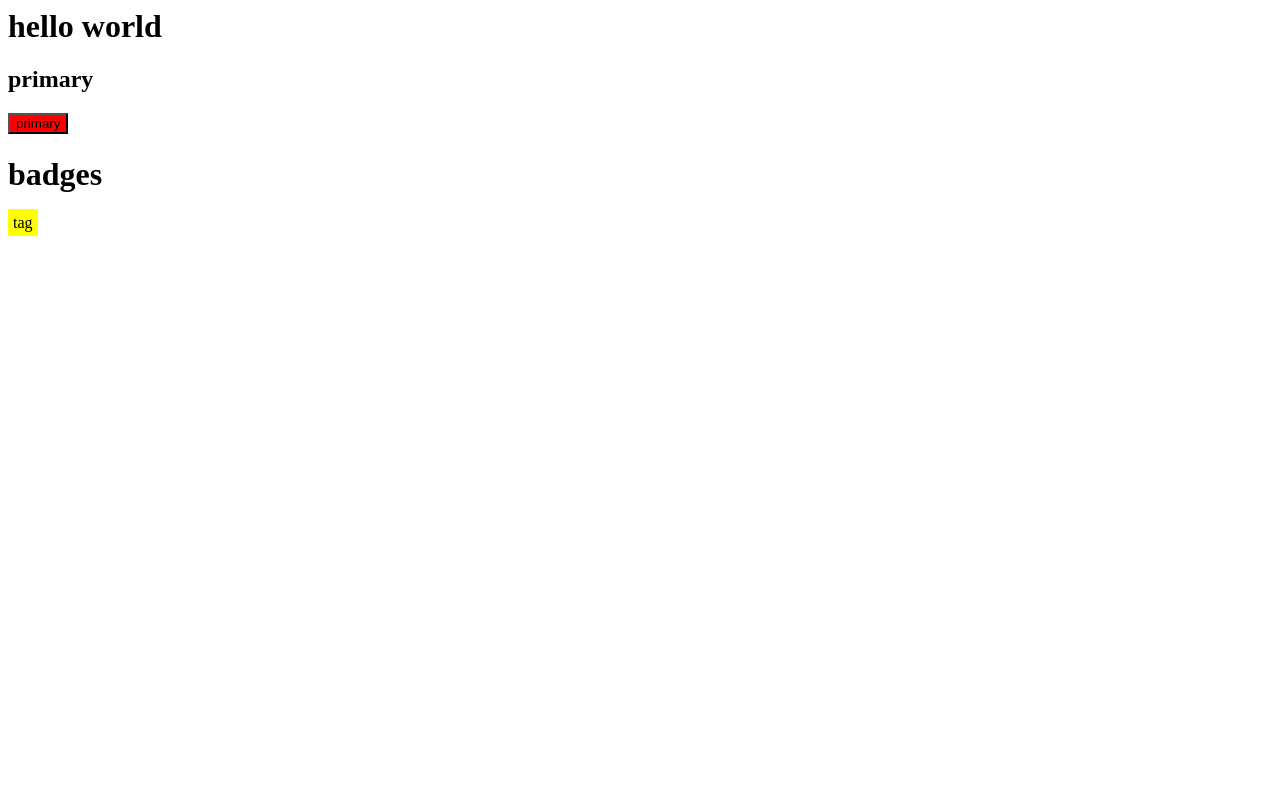
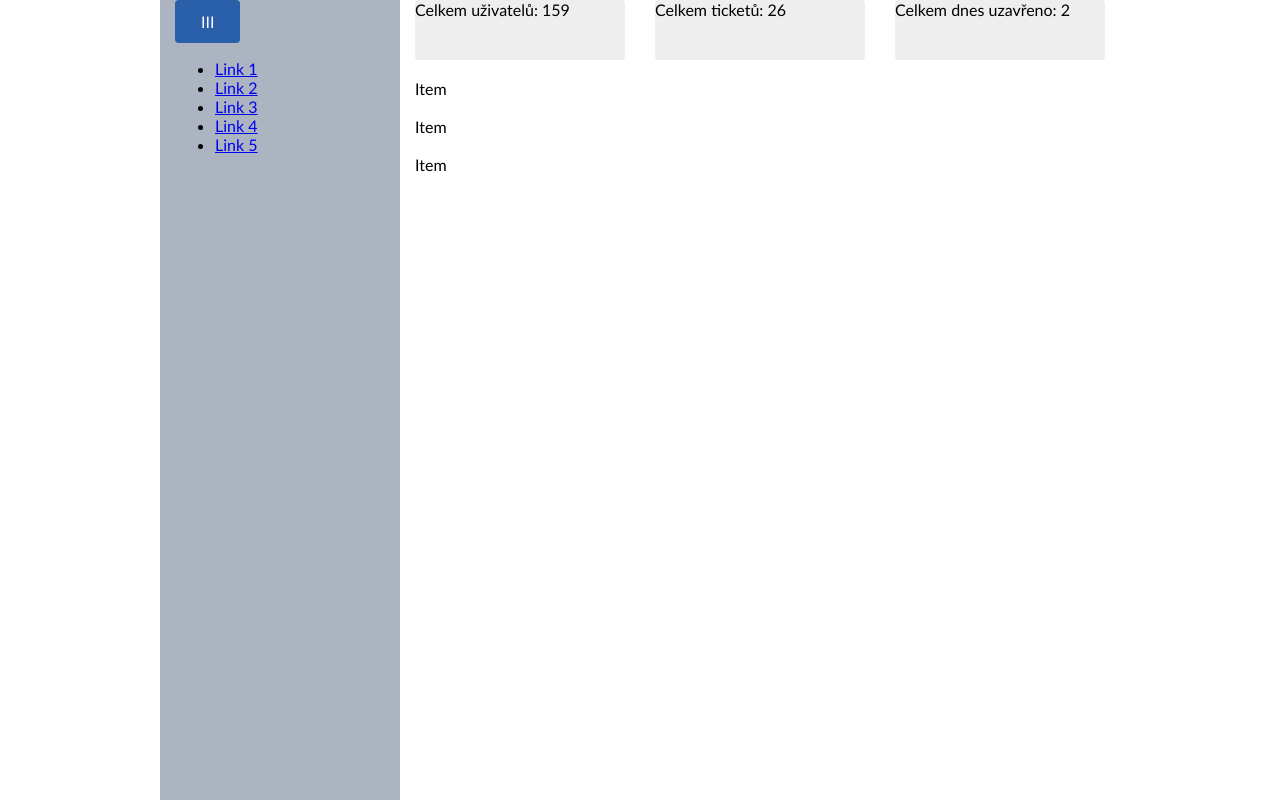
Before and after one commit to Kuba129cz/Cestovni_kancelar, a PHP site: page / in a window 1280 px wide. Run offline with PHP 8.4, Linux system fonts and the light colour scheme; style sheets or scripts are compiled from the project's sources.

Commit message:
presna kopie pacesova projektu

```diff
--- a/app/scss/base/_reset.scss
+++ b/app/scss/base/_reset.scss
@@ -1,15 +1,13 @@
-html{
-    box-sizing: border-box;
+html {
+  box-sizing: border-box;
 }
 
-/*vsechny elementy zdedi vlastnost*/
-*,
-*::before,
-*::after{
-    box-sizing: inherit;
+body {
+	margin: 0;
 }
 
-body
-{
-    margin: 0;
+*,
+*:before,
+*:after {
+  box-sizing: inherit;
 }
--- a/app/scss/base/_typography.scss
+++ b/app/scss/base/_typography.scss
@@ -1,9 +1,8 @@
-html
-{
-    font-size: 62.5%; /*trojclenka 1.6rem = 1 -> 1=16px*/
+html {
+	font-size: 62.5%;
 }
 
-body{
-    font-size: 1.6rem;
-    font-family: $font-family-base;
+body {
+	font-size: 1.6rem;
+	font-family: $font-family-base;
 }
--- a/app/scss/components/_button.scss
+++ b/app/scss/components/_button.scss
@@ -1,9 +1,10 @@
 .btn {
 	display: inline-block;
 	padding: 1.2rem 2.6rem;
-    background-color: #000;
+	background-color: #a7a7a7;
 	color: #fff;
 	text-decoration: none;
+	border-radius: $border-radius;
 
 	&--primary {
 		background-color: $color-primary;
--- a/app/scss/layout/_aside.scss
+++ b/app/scss/layout/_aside.scss
@@ -1,5 +1,11 @@
-aside
-{
-    border-right: 1px solid $color-light;
-    height: 100vh;
+.aside {
+	border-right: 1px solid $color-light;
+	background-color: $color-light;
+	// TODO: Remove this
+	height: 100vh;
+	// / TODO: Remove this
+
+	&--close {
+		flex-basis: 0;
+	}
 }
--- a/app/scss/layout/_grid.scss
+++ b/app/scss/layout/_grid.scss
@@ -1,35 +1,28 @@
-.container
-{
-    max-width: 96rem;/*960px*/
-    background-color: aqua;
+.container {
+	max-width: 96rem;
 	margin-left: auto;
 	margin-right: auto;
-    padding-left: 1.5rem;/*15px*/
+	padding-left: 1.5rem;
 	padding-right: 1.5rem;
 }
 
-.row
-{
+.row {
 	display: flex;
 	flex-wrap: wrap;
 	margin-left: -1.5rem;
 	margin-right: -1.5rem;
 }
 
-/*pro vsechny class obsahujici col-*/
-[class*="col-"]
-{
+[class*="col-"] {
+	padding-right: 1.5rem;
 	padding-left: 1.5rem;
-    padding-right: 1.5rem;
-    flex: 0 0 100;
+	flex: 0 0 100%;
 }
 
-/*for cyklus generujici sloupce s grow:0 shrink:0 sirka:i/12*/
-@for $i from 1 through 12{
-    .col-#{$i}{
-        @media (min-width: 768px)
-        {
-            flex: 0 0 percentage($i/12);
+@for $i from 1 through 12 {
+	.col-#{$i} {
+		@media (min-width: 768px) {
+			flex: 0 0 percentage(calc($i / 12));
 		}
 	}
 }
--- a/app/scss/style.scss
+++ b/app/scss/style.scss
@@ -2,10 +2,8 @@
 
 @import 'base/reset';
 @import 'base/typography';
+
 @import 'layout/grid';
 @import 'layout/aside';
+
 @import 'components/button';
-
-body {
-  background: red;
-}
--- a/app/scss/utils/_variables.scss
+++ b/app/scss/utils/_variables.scss
@@ -1,4 +1,6 @@
-$font-family-base: Arial, Helvetica, sans-serif;
+$font-family-base: Calibri, sans-serif;
 
-$color-primary: lime;
-$color-light: rgb(139, 236, 139);
+$color-primary: #2a5faa;
+$color-light: #abb4c0;
+
+$border-radius: 0.4rem;
--- a/index.html
+++ b/index.html
@@ -1,29 +1,62 @@
-<html>
-    <head>
-<style>
-    .btn{
-        background-color: lime;
-        color: black;
-    }
-    .btn--primary{
-        background-color: red;
-    }
-
-    .badge{
-        background-color: yellow;
-        padding: 5px;
-        color: black;
-    }
-
-</style>
-    </head>
-    <body>
-        <h1>hello world</h1>
-        <h2>primary</h2>
-        <button class="btn btn--primary">primary</button>
-
-    <br/>
-    <h1>badges</h1>
-    <span class="badge">tag</span>
-    </body>
+<!DOCTYPE html>
+<html lang="en">
+<head>
+	<meta charset="UTF-8">
+	<meta name="viewport" content="width=device-width, initial-scale=1.0">
+	<title>Document</title>
+	<link rel="stylesheet" href="dist/style.css">
+</head>
+<body x-data="{ open: false }">
+	<div class="container">
+		<div class="row">
+			<aside class="aside col-3" x-bind:class="{ 'aside--close': open }">
+				<a href="#" class="btn btn--primary" @click="open = !open">III</a>
+				<ul>
+					<li><a href="#">Link 1</a></li>
+					<li><a href="#">Link 2</a></li>
+					<li><a href="#">Link 3</a></li>
+					<li><a href="#">Link 4</a></li>
+					<li><a href="#">Link 5</a></li>
+				</ul>
+			</aside>
+			<main class="col-9">
+				<div class="row">
+					<div class="col-4">
+						<div style="height: 60px; background-color: #EEE; border-radius: 0.4rem;">
+							Celkem uživatelů: 159
+						</div>
+					</div>
+					<div class="col-4">
+						<div style="height: 60px; background-color: #EEE; border-radius: 0.4rem;">
+							Celkem ticketů: 26
+						</div>
+					</div>
+					<div class="col-4">
+						<div style="height: 60px; background-color: #EEE; border-radius: 0.4rem;">
+							Celkem dnes uzavřeno: 2
+						</div>
+					</div>
+				</div>
+				<div class="row">
+					<div class="col-12">
+						<br>
+						Item
+						<br>
+					</div>
+					<div class="col-12">
+						<br>
+						Item
+						<br>
+					</div>
+					<div class="col-12">
+						<br>
+						Item
+						<br>
+					</div>
+				</div>
+			</main>
+		</div>
+	</div>
+	<script src="//unpkg.com/alpinejs" defer></script>
+</body>
 </html>
```
Also changed, not shown: index2.html (+15 -15 lines), README.md, 1 other file. Lines whose indentation alone changed are shown as unchanged.
